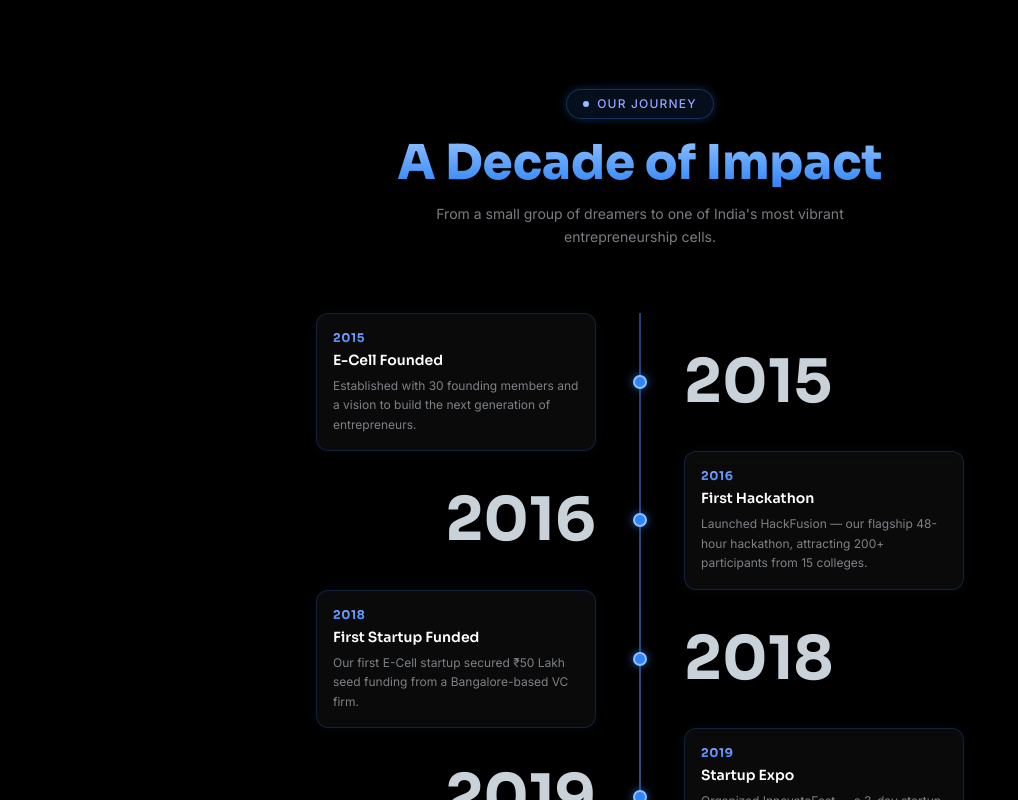
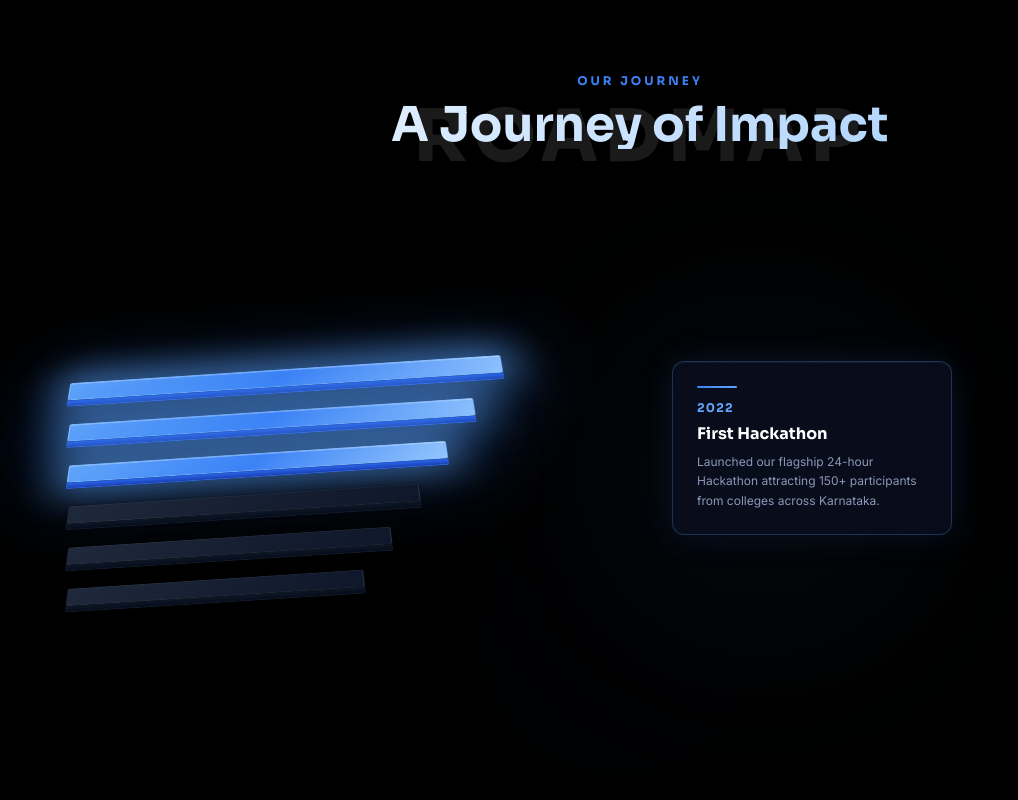
Before and after one commit to Prathamwadiyar/Jcer-E-cell, a React (Vite) app: page /about in a window 1280 px wide. Shown: the part 1660-2460 px from the top of the page, without its empty margins (0-1018 px from the left). Built offline with nearby package versions, Linux system fonts and the light colour scheme.

Commit message:
Add 3D staircase scroll-driven roadmap timeline

```diff
--- a/src/components/about/Timeline.jsx
+++ b/src/components/about/Timeline.jsx
@@ -1,102 +1,205 @@
-import { motion } from 'framer-motion';
-import SectionBadge from '../ui/SectionBadge';
+import { useRef, useEffect, useState } from 'react';
+import { motion, useScroll, useTransform } from 'framer-motion';
 
 const milestones = [
-  { year: '2015', title: 'E-Cell Founded', desc: 'Established with 30 founding members and a vision to build the next generation of entrepreneurs.' },
-  { year: '2016', title: 'First Hackathon', desc: 'Launched HackFusion — our flagship 48-hour hackathon, attracting 200+ participants from 15 colleges.' },
-  { year: '2018', title: 'First Startup Funded', desc: 'Our first E-Cell startup secured ₹50 Lakh seed funding from a Bangalore-based VC firm.' },
-  { year: '2019', title: 'Startup Expo', desc: 'Organized InnovateFest — a 3-day startup expo that hosted 30 startups and 500+ visitors.' },
-  { year: '2021', title: 'Online Pivot', desc: 'Successfully pivoted all operations online, reaching 10x more students across India during the pandemic.' },
-  { year: '2023', title: '1000+ Members', desc: 'Crossed the milestone of 1,000 active members with 35 startups in our portfolio.' },
-  { year: '2024', title: '₹5 Crore Funding', desc: 'E-Cell startups cumulatively raised over ₹5 Crore in funding, validating our ecosystem.' },
-  { year: '2025', title: 'National Recognition', desc: 'Ranked among the Top 5 College E-Cells in India by a leading entrepreneurship magazine.' },
+  { year: '2020', title: 'E-Cell Founded', desc: 'JCER E-Cell established with a passionate group of student entrepreneurs and a bold vision to transform the campus.' },
+  { year: '2021', title: 'First Startup Workshop', desc: 'Organized our inaugural Entrepreneurship Awareness Program, igniting the startup spirit across campus.' },
+  { year: '2022', title: 'First Hackathon', desc: 'Launched our flagship 24-hour Hackathon attracting 150+ participants from colleges across Karnataka.' },
+  { year: '2023', title: 'Idea Pitch Competition', desc: 'Hosted our first Idea Pitch event with industry mentors and investors evaluating student startup ideas.' },
+  { year: '2024', title: 'Founder Talks Series', desc: 'Launched the Founder Talk Series bringing successful entrepreneurs to share their journeys directly with students.' },
+  { year: '2025', title: 'Growing Impact', desc: 'E-Cell JCER continues to grow — empowering more students every year to innovate, collaborate, and lead.' },
 ];
 
-const Timeline = () => {
+/* ── Individual stair step ─────────────────────────────────── */
+const StairStep = ({ index, total, active, isLeft }) => {
+  const width = 55 + index * 5; // each step wider than the one above
+  const height = 22;
+  const perspective = 1000;
+  const rotateX = 38;
+
   return (
-    <section className="py-24 bg-black relative overflow-hidden">
-      {/* Subtle orb */}
-      <div className="orb orb-blue absolute right-0 top-1/3 w-72 h-72 opacity-15 pointer-events-none" />
-
-      <div className="max-w-4xl mx-auto px-6 lg:px-10">
-        {/* Header */}
-        <div className="text-center mb-16">
-          <SectionBadge className="mb-5">Our Journey</SectionBadge>
-          <h2 className="section-heading text-4xl md:text-5xl mb-4">A Decade of Impact</h2>
-          <p className="text-ecell-gray/60 max-w-lg mx-auto text-sm leading-relaxed">
-            From a small group of dreamers to one of India's most vibrant entrepreneurship cells.
-          </p>
-        </div>
-
-        {/* Timeline grid — fixed layout so years align perfectly */}
-        <div className="relative">
-
-          {/* Vertical center line */}
     <div
-            className="absolute left-1/2 top-0 bottom-0 w-px -translate-x-1/2"
-            style={{ background: 'linear-gradient(180deg, #3B82F6 0%, #60A5FA 60%, transparent 100%)' }}
+      className="relative flex items-center justify-center"
+      style={{
+        width: `${width}%`,
+        height: `${height + 14}px`,
+        marginLeft: isLeft ? '0' : 'auto',
+        marginRight: isLeft ? 'auto' : '0',
+        perspective: `${perspective}px`,
+        transformStyle: 'preserve-3d',
+      }}
+    >
+      {/* The 3D step slab */}
+      <div
+        className="w-full transition-all duration-700"
+        style={{
+          height: `${height}px`,
+          transformStyle: 'preserve-3d',
+          transform: `rotateX(${rotateX}deg) rotateY(${isLeft ? -6 : 6}deg)`,
+          position: 'relative',
+        }}
+      >
+        {/* Top face */}
+        <div
+          className="absolute inset-0 rounded-sm transition-all duration-700"
+          style={{
+            background: active
+              ? 'linear-gradient(135deg, #60a5fa 0%, #3b82f6 50%, #93c5fd 100%)'
+              : 'linear-gradient(135deg, #1e293b 0%, #0f172a 100%)',
+            boxShadow: active
+              ? '0 0 40px 12px rgba(96,165,250,0.55), 0 0 80px 24px rgba(59,130,246,0.25), inset 0 1px 0 rgba(255,255,255,0.3)'
+              : '0 2px 8px rgba(0,0,0,0.4)',
+            border: active ? '1px solid rgba(147,197,253,0.6)' : '1px solid rgba(255,255,255,0.05)',
+          }}
         />
-
-          <div className="flex flex-col gap-0">
-            {milestones.map(({ year, title, desc }, i) => {
-              const isLeft = i % 2 === 0;
-              return (
-                <motion.div
-                  key={year + title}
-                  initial={{ opacity: 0, y: 20 }}
-                  whileInView={{ opacity: 1, y: 0 }}
-                  viewport={{ once: true, margin: '-60px' }}
-                  transition={{ duration: 0.5, delay: i * 0.06 }}
-                  /* Each row: left-col | center | right-col */
-                  className="grid grid-cols-[1fr_auto_1fr] items-center gap-x-0"
-                  style={{ minHeight: '110px' }}
-                >
-                  {/* LEFT column */}
-                  <div className={`pr-8 ${isLeft ? '' : ''}`}>
-                    {isLeft ? (
-                      /* Card on the left */
-                      <div className="ml-auto max-w-[280px] glass rounded-xl p-4 glow-border hover:shadow-[0_0_20px_rgba(59,130,246,0.12)] transition-all duration-300">
-                        <p className="gradient-text font-sora font-bold text-xs mb-1 tracking-wider">{year}</p>
-                        <h4 className="font-sora font-semibold text-white text-sm mb-1.5">{title}</h4>
-                        <p className="text-ecell-gray/60 text-xs leading-relaxed">{desc}</p>
-                      </div>
-                    ) : (
-                      /* Large year stamp on the left */
-                      <p className="text-right font-sora font-bold text-5xl md:text-6xl text-ecell-blue/12 select-none">{year}</p>
-                    )}
-                  </div>
-
-                  {/* CENTER — dot */}
-                  <div className="flex flex-col items-center" style={{ width: '24px' }}>
-                    <motion.div
-                      initial={{ scale: 0 }}
-                      whileInView={{ scale: 1 }}
-                      viewport={{ once: true }}
-                      transition={{ duration: 0.3, delay: i * 0.06 + 0.15, type: 'spring' }}
-                      className="w-3.5 h-3.5 rounded-full bg-ecell-blue border-2 border-ecell-glow z-10 flex-shrink-0"
-                      style={{ boxShadow: '0 0 10px rgba(59,130,246,0.7)' }}
+        {/* Front face (3D depth illusion) */}
+        <div
+          className="absolute left-0 right-0 rounded-b-sm"
+          style={{
+            top: '100%',
+            height: '8px',
+            background: active
+              ? 'linear-gradient(180deg, #2563eb 0%, #1e40af 100%)'
+              : 'linear-gradient(180deg, #0d1526 0%, #060d1a 100%)',
+            border: active ? '1px solid rgba(59,130,246,0.3)' : '1px solid rgba(255,255,255,0.03)',
+            borderTop: 'none',
+          }}
         />
       </div>
+    </div>
+  );
+};
 
-                  {/* RIGHT column */}
-                  <div className="pl-8">
-                    {!isLeft ? (
-                      /* Card on the right */
-                      <div className="mr-auto max-w-[280px] glass rounded-xl p-4 glow-border hover:shadow-[0_0_20px_rgba(59,130,246,0.12)] transition-all duration-300">
-                        <p className="gradient-text font-sora font-bold text-xs mb-1 tracking-wider">{year}</p>
-                        <h4 className="font-sora font-semibold text-white text-sm mb-1.5">{title}</h4>
-                        <p className="text-ecell-gray/60 text-xs leading-relaxed">{desc}</p>
-                      </div>
-                    ) : (
-                      /* Large year stamp on the right */
-                      <p className="font-sora font-bold text-5xl md:text-6xl text-ecell-blue/12 select-none">{year}</p>
-                    )}
+/* ── Content card ─────────────────────────────────────────── */
+const ContentCard = ({ milestone, isLeft, active }) => (
+  <motion.div
+    initial={{ opacity: 0, x: isLeft ? -30 : 30, y: 10 }}
+    animate={active ? { opacity: 1, x: 0, y: 0 } : { opacity: 0, x: isLeft ? -30 : 30, y: 10 }}
+    transition={{ duration: 0.5, ease: [0.22, 1, 0.36, 1] }}
+    className="relative"
+  >
+    <div
+      className="p-6 rounded-xl backdrop-blur-xl"
+      style={{
+        background: 'rgba(10, 15, 31, 0.85)',
+        border: '1px solid rgba(96, 165, 250, 0.25)',
+        boxShadow: active
+          ? '0 0 32px rgba(59,130,246,0.15), 0 4px 24px rgba(0,0,0,0.5), inset 0 1px 0 rgba(255,255,255,0.05)'
+          : '0 4px 24px rgba(0,0,0,0.3)',
+        minWidth: '220px',
+        maxWidth: '280px',
+      }}
+    >
+      {/* Blue accent bar */}
+      <div
+        className="w-10 h-0.5 mb-3 rounded-full"
+        style={{ background: 'linear-gradient(90deg, #3b82f6, #60a5fa)' }}
+      />
+      <p className="text-[#60a5fa] font-sora font-bold text-xs tracking-widest uppercase mb-2">
+        {milestone.year}
+      </p>
+      <h4 className="font-sora font-bold text-white text-base mb-2 leading-tight">
+        {milestone.title}
+      </h4>
+      <p className="text-[#8b98b8] text-xs leading-relaxed">
+        {milestone.desc}
+      </p>
     </div>
   </motion.div>
 );
+
+/* ── Main Timeline ────────────────────────────────────────── */
+const Timeline = () => {
+  const sectionRef = useRef(null);
+  const [activeStep, setActiveStep] = useState(-1);
+
+  const { scrollYProgress } = useScroll({
+    target: sectionRef,
+    offset: ['start 0.85', 'end 0.15'],
+  });
+
+  useEffect(() => {
+    const unsubscribe = scrollYProgress.on('change', (v) => {
+      const step = Math.floor(v * (milestones.length + 1)) - 1;
+      setActiveStep(Math.min(Math.max(step, -1), milestones.length - 1));
+    });
+    return () => unsubscribe();
+  }, [scrollYProgress]);
+
+  // Title opacity — fades in then out
+  const titleOpacity = useTransform(scrollYProgress, [0, 0.1, 0.9, 1], [0, 1, 1, 0]);
+
+  return (
+    <section
+      ref={sectionRef}
+      className="relative bg-black"
+      style={{ minHeight: `${milestones.length * 120 + 300}px` }}
+    >
+      {/* Atmospheric orbs */}
+      <div className="orb orb-blue absolute left-1/4 top-1/3 w-[600px] h-[600px] opacity-10 pointer-events-none" />
+      <div className="orb orb-cyan absolute right-1/4 bottom-1/3 w-[400px] h-[400px] opacity-08 pointer-events-none" />
+
+      {/* Sticky viewport */}
+      <div className="sticky top-0 h-screen flex flex-col overflow-hidden">
+
+        {/* Section title */}
+        <motion.div
+          style={{ opacity: titleOpacity }}
+          className="text-center pt-20 pb-6 flex-shrink-0"
+        >
+          <p className="text-[#3b82f6] font-sora text-xs font-bold tracking-[0.25em] uppercase mb-3">
+            Our Journey
+          </p>
+          <h2 className="font-sora font-black text-5xl md:text-7xl text-white/10 tracking-widest uppercase select-none pointer-events-none absolute left-0 right-0">
+            ROADMAP
+          </h2>
+          <h2 className="font-sora font-bold text-4xl md:text-5xl relative z-10"
+            style={{ background: 'linear-gradient(135deg, #fff 0%, #93c5fd 100%)', WebkitBackgroundClip: 'text', WebkitTextFillColor: 'transparent' }}>
+            A Journey of Impact
+          </h2>
+        </motion.div>
+
+        {/* Main staircase layout */}
+        <div className="flex-1 flex items-center justify-center px-6">
+          <div className="w-full max-w-6xl mx-auto">
+            <div className="flex gap-8 lg:gap-16 items-center">
+
+              {/* LEFT — staircase */}
+              <div className="flex-1 flex flex-col items-end gap-1.5 py-4">
+                {milestones.map((_, i) => {
+                  const isActive = i === activeStep;
+                  const isPast = i < activeStep;
+                  const stepIndex = milestones.length - 1 - i; // bottom step is widest
+                  return (
+                    <div key={i} className="w-full flex justify-end">
+                      <StairStep
+                        index={stepIndex}
+                        total={milestones.length}
+                        active={isActive || isPast}
+                        isLeft={true}
+                      />
+                    </div>
+                  );
                 })}
               </div>
+
+              {/* RIGHT — content cards */}
+              <div className="flex-1 flex flex-col gap-1.5 py-4 min-h-[400px] relative">
+                {milestones.map((m, i) => (
+                  <div key={i} className="flex items-center" style={{ height: '64px' }}>
+                    <ContentCard
+                      milestone={m}
+                      isLeft={false}
+                      active={i === activeStep}
+                    />
                   </div>
+                ))}
+              </div>
+
+            </div>
+          </div>
+        </div>
+
       </div>
     </section>
   );
```
Lines whose indentation alone changed are shown as unchanged.
